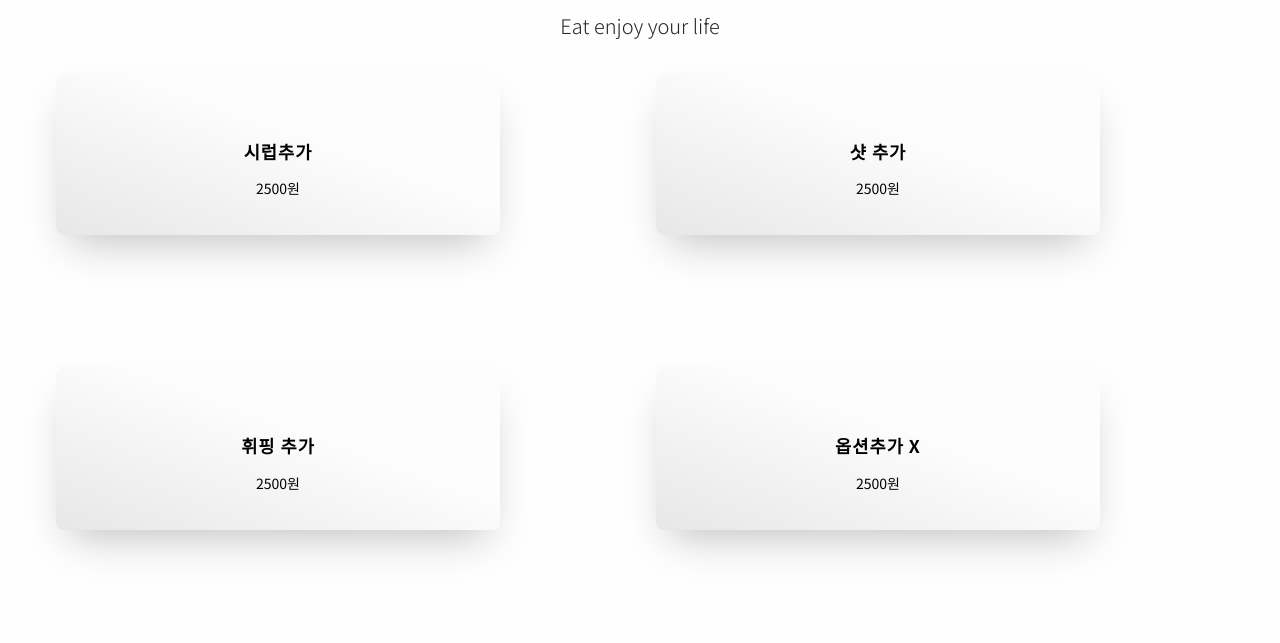
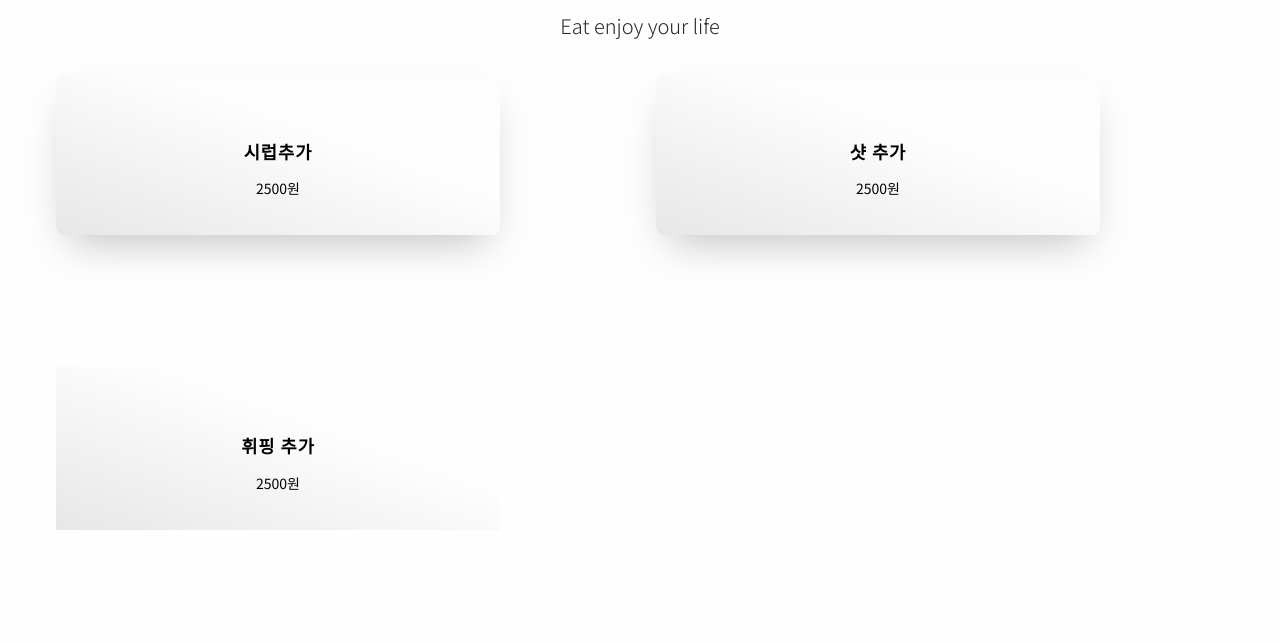
Before and after one commit to wook0526/interactivestorytelling, a plain HTML site: page 아메리카노옵션.html in a window 1280 px wide. Shown: the part 152-795 px from the top of the page. Drawn offline with Linux system fonts and the light colour scheme.

Commit message:
dddd
dddd

```diff
--- a/아메리카노옵션.html
+++ b/아메리카노옵션.html
@@ -31,14 +31,14 @@
       </div>
     </li>
     <li class="cards_item">
-      <div class="card">
+      <div class="card"></div>
         <div class="card_content">
           <h2 class="card_title"> 휘핑 추가</h2>
           <p class="card_text2">2500원</p>
         </div>
       </div>
     </li>
-    <li class="cards_item last">
+    <li class="cards_item">
       <div class="card">
         <div class="card_content">
           <h2 class="card_title">옵션추가 X</h2>
--- a/운세한잔/style.css
+++ b/운세한잔/style.css
@@ -117,9 +117,6 @@ img {
   text-decoration:none
 }
 
-.last{
-  margin: auto;
-}
 .number{
   text-align: center;
   font-size: 30rem;
```
Also changed, not shown: 운세한잔/아메리카노옵션.html (+1 -1 lines).
